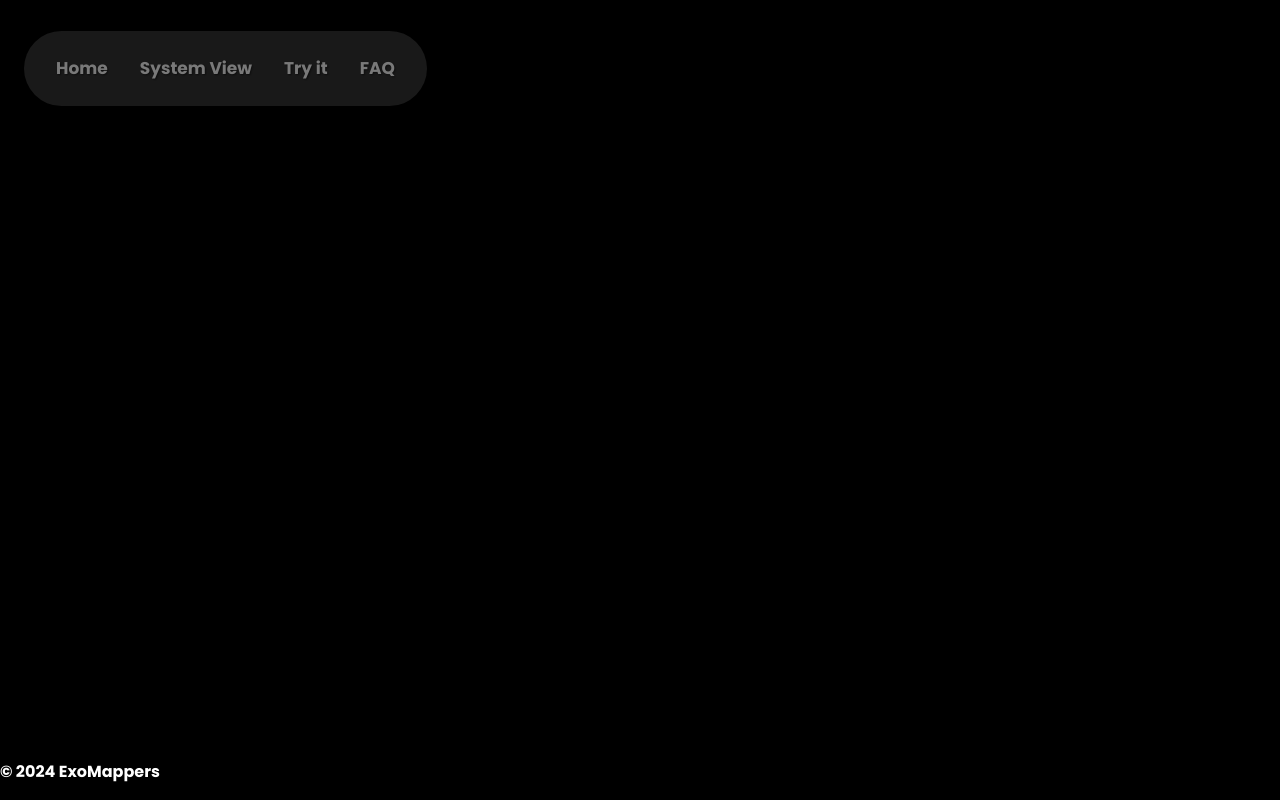
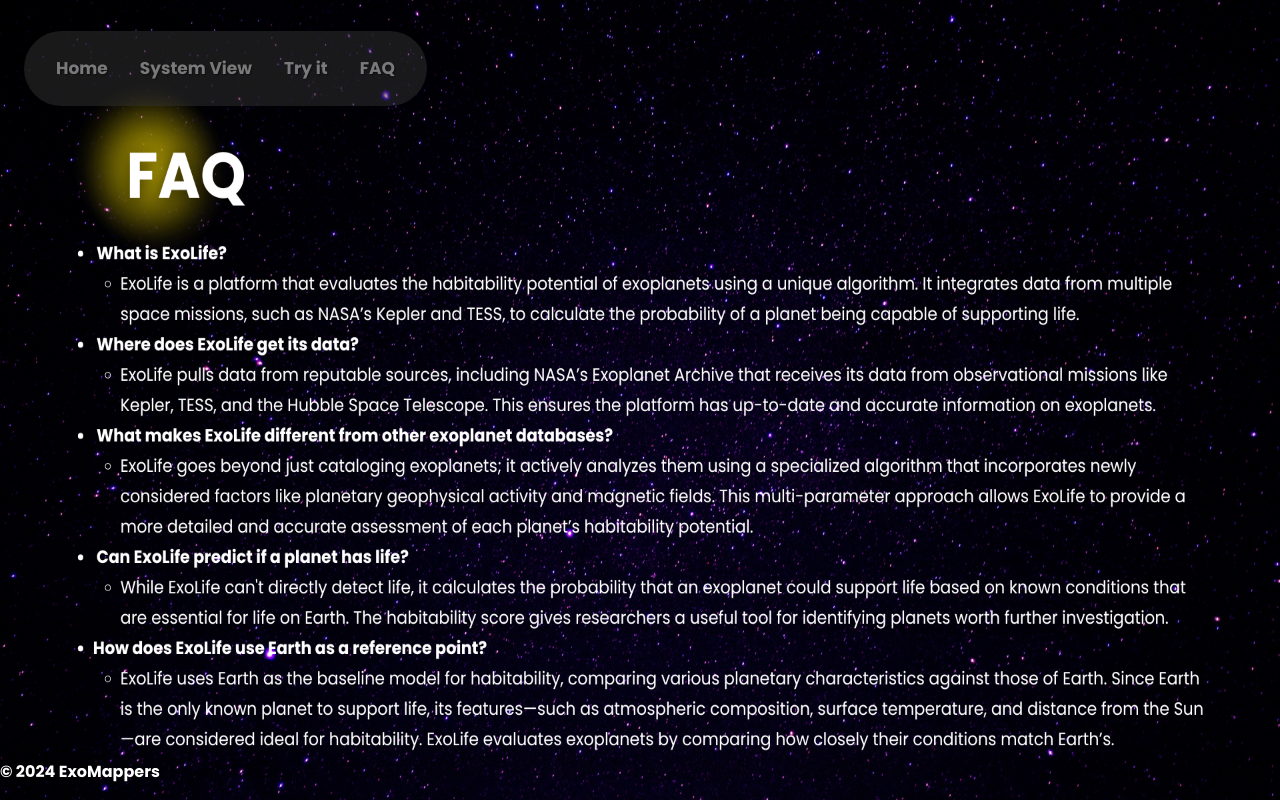
Before and after one commit to MattiasKDev/ExoLife, a Flask app: page /faq in a window 1280 px wide. Run offline with Flask 3, Linux system fonts and the light colour scheme; some libraries are stand-ins or nearby versions.

Commit message:
Add FAQ page

```diff
--- a/frontend/static/css/styles.css
+++ b/frontend/static/css/styles.css
@@ -138,7 +138,18 @@
     height: 100vh;
     width: 100vw;
     z-index: -1;
-    opacity: 0.5;
+    opacity: 1;
+}
+
+.faq{
+    background-image: url('/static/images/background_faq.png');
+    background-size: cover;
+    background-repeat: no-repeat;
+    height: 100vh;
+    width: 100vw;
+    /* z-index: -1; */
+    opacity: 1;
+    background-size: 100% 100%;
 }
 
 .column{
```
Also changed, not shown: frontend/static/images/background_faq.png (added).
